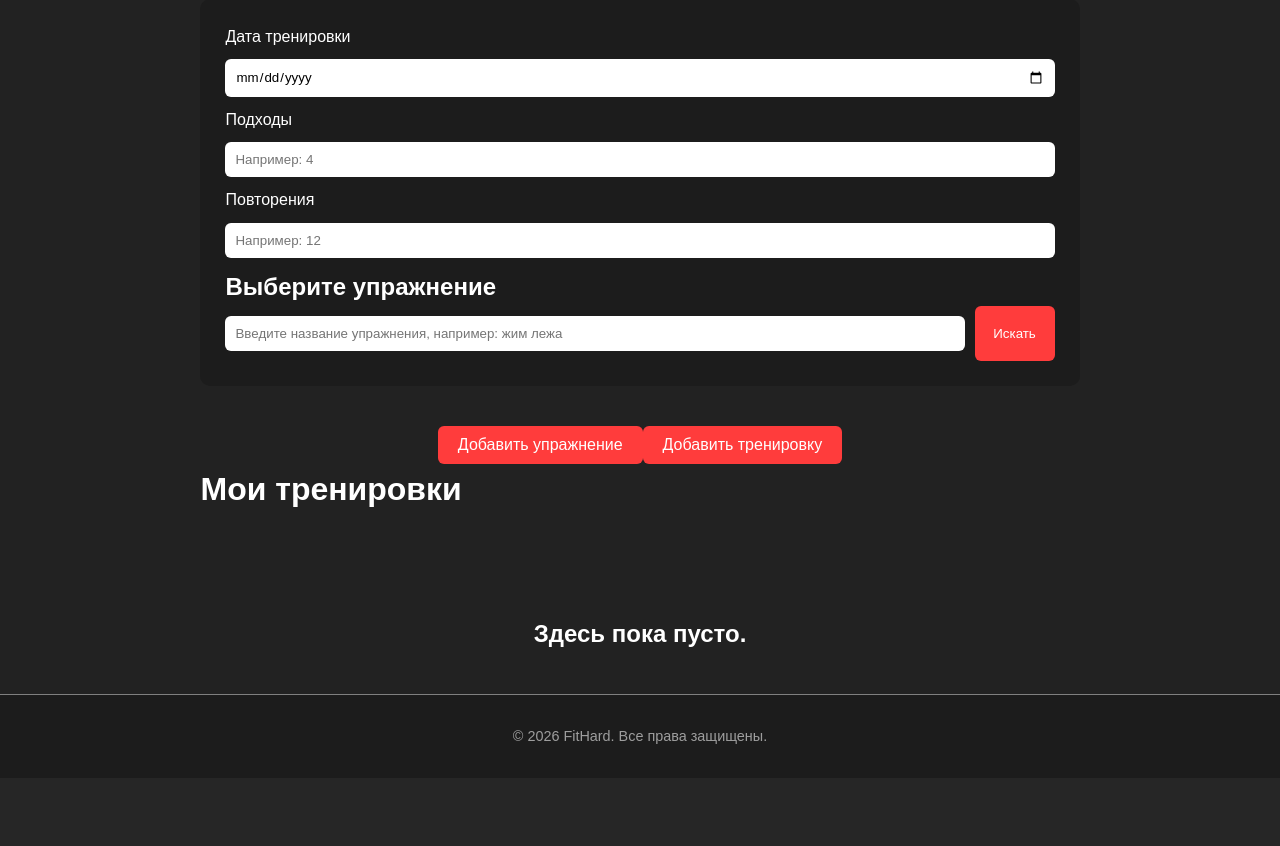
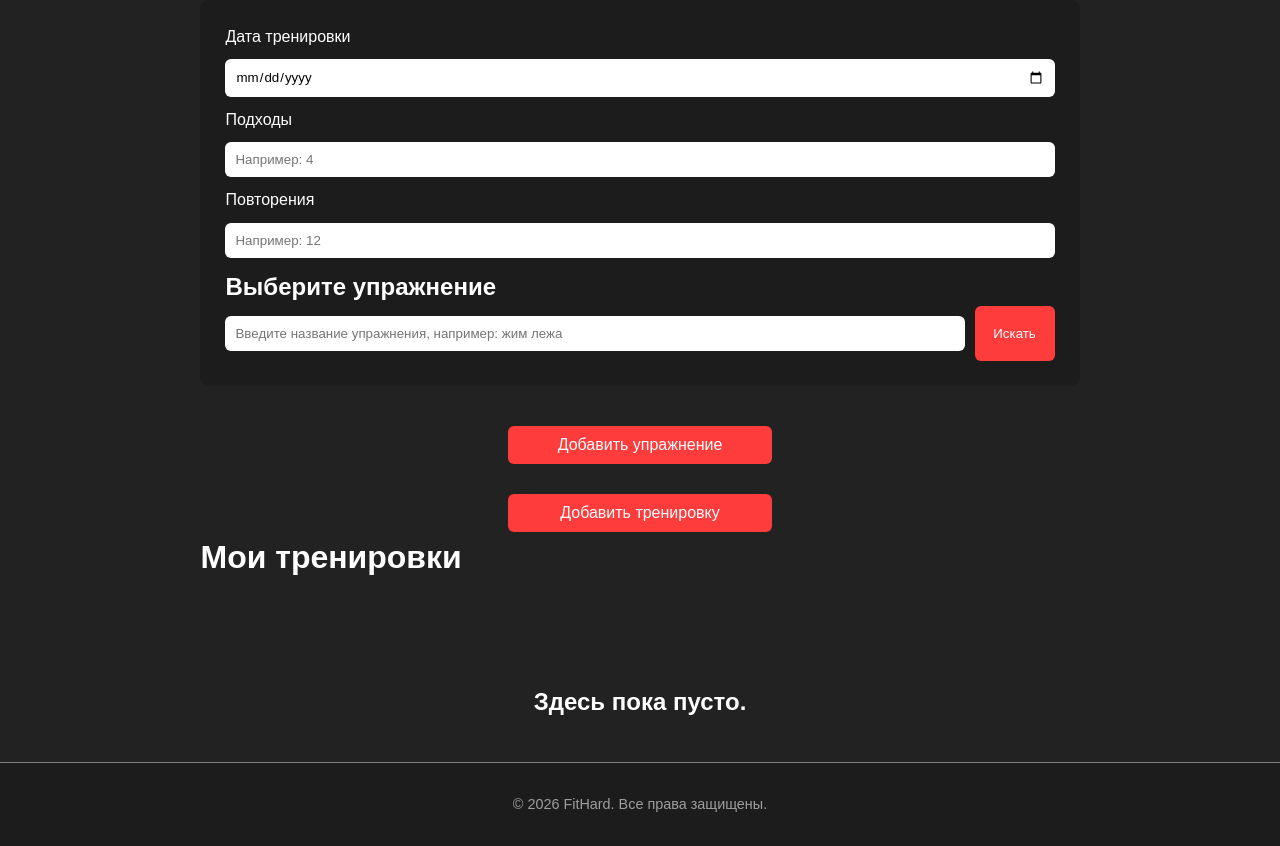
Before and after one commit to MercuRY0l/fitness-site, a FastAPI app: template frontend/templates/training.html in a window 1280 px wide. Shown: the part 171-1017 px from the top of the page. Before the commit the page ends 915 px from the top, so only its background shows below. Run offline with FastAPI, Linux system fonts and the light colour scheme; the template is opened without the code that fills it, so the values that code supplies are empty.

Commit message:
Прописан стиль дя кнопок добавления

```diff
--- a/frontend/static/css/training.css
+++ b/frontend/static/css/training.css
@@ -129,10 +129,15 @@ justify-content: center;
 }
 
 .add-button-container{
-display: flex;
-justify-content: center;
+    display: flex;
+    justify-content: center;
+    flex-direction: column;;
+    gap: 30px;
 
+    width: 30%;
+    margin: 0 auto;
 }
+
 
 .workout{
 background:#1c1c1c;
```
